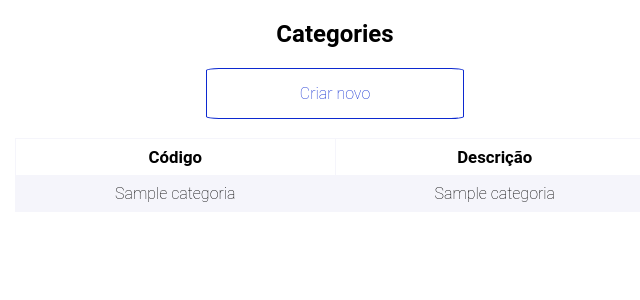
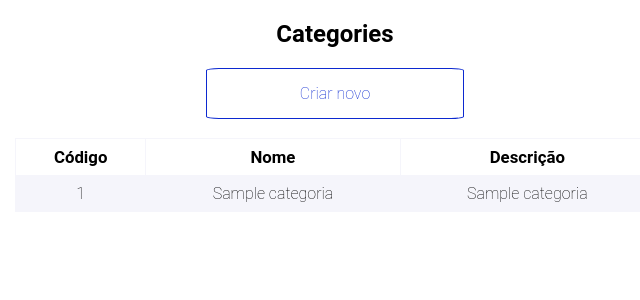
Before and after one commit to josue-avila/OTS-ATP8, a Flask app: page /categories in a window 1280 px wide. Shown: the part 61-361 px from the top of the page, without its empty margins (305-945 px from the left). Run offline with Flask 2, Linux system fonts and the light colour scheme; a database or web service that is not in the repository returns one stand-in record (values such as "Sample title"); some libraries are stand-ins or nearby versions.

Commit message:
Conserta campos no template de categorias

```diff
--- a/web/templates/categories_list.html
+++ b/web/templates/categories_list.html
@@ -10,10 +10,12 @@
     <table>
         <tr>
             <th>Código</th>
+            <th>Nome</th>
             <th>Descrição</th>
         </tr>
         {% for  category in list %}
                 <tr>
+                    <td>{{ category[0] }}</td>
                     <td>{{ category[1] }}</td>
                     <td>{{ category[2] }}</td>
                 </tr>
```
